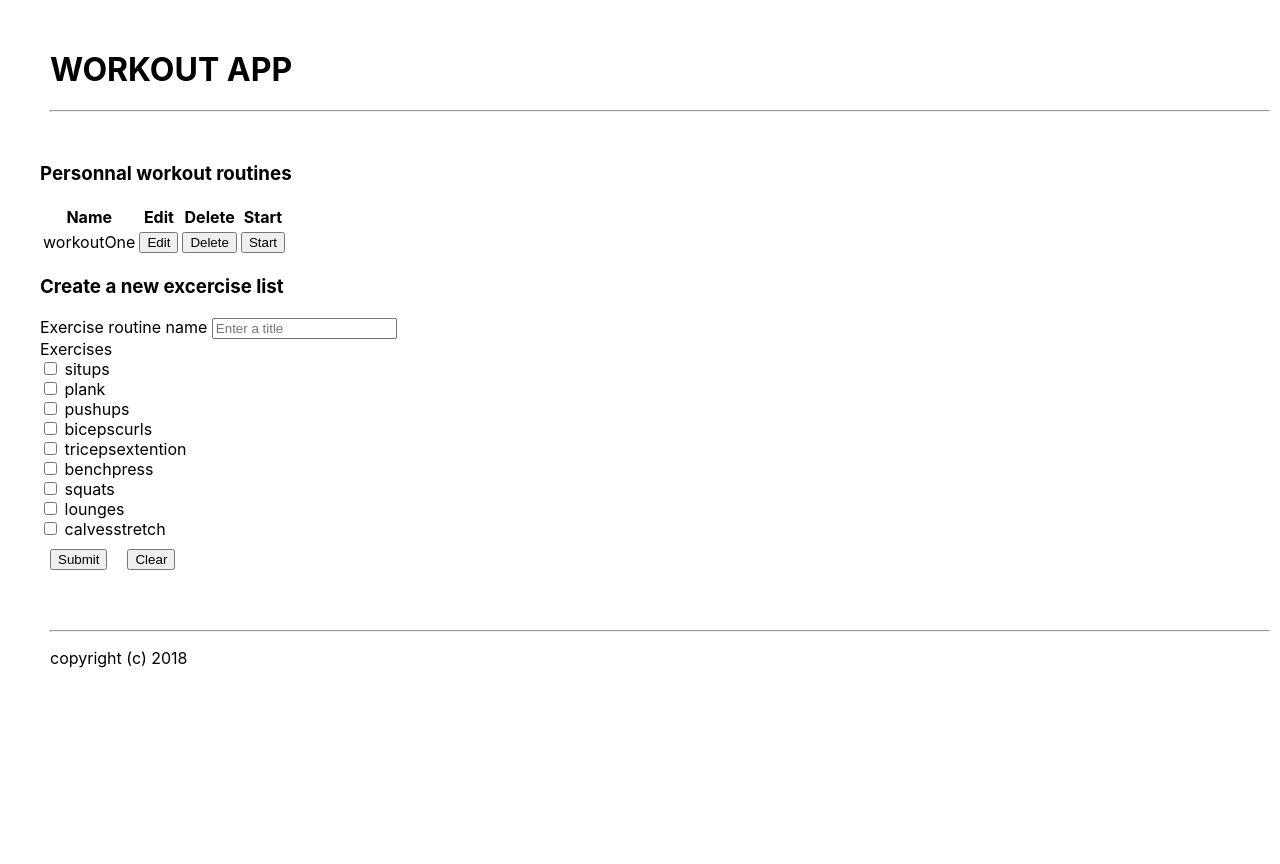
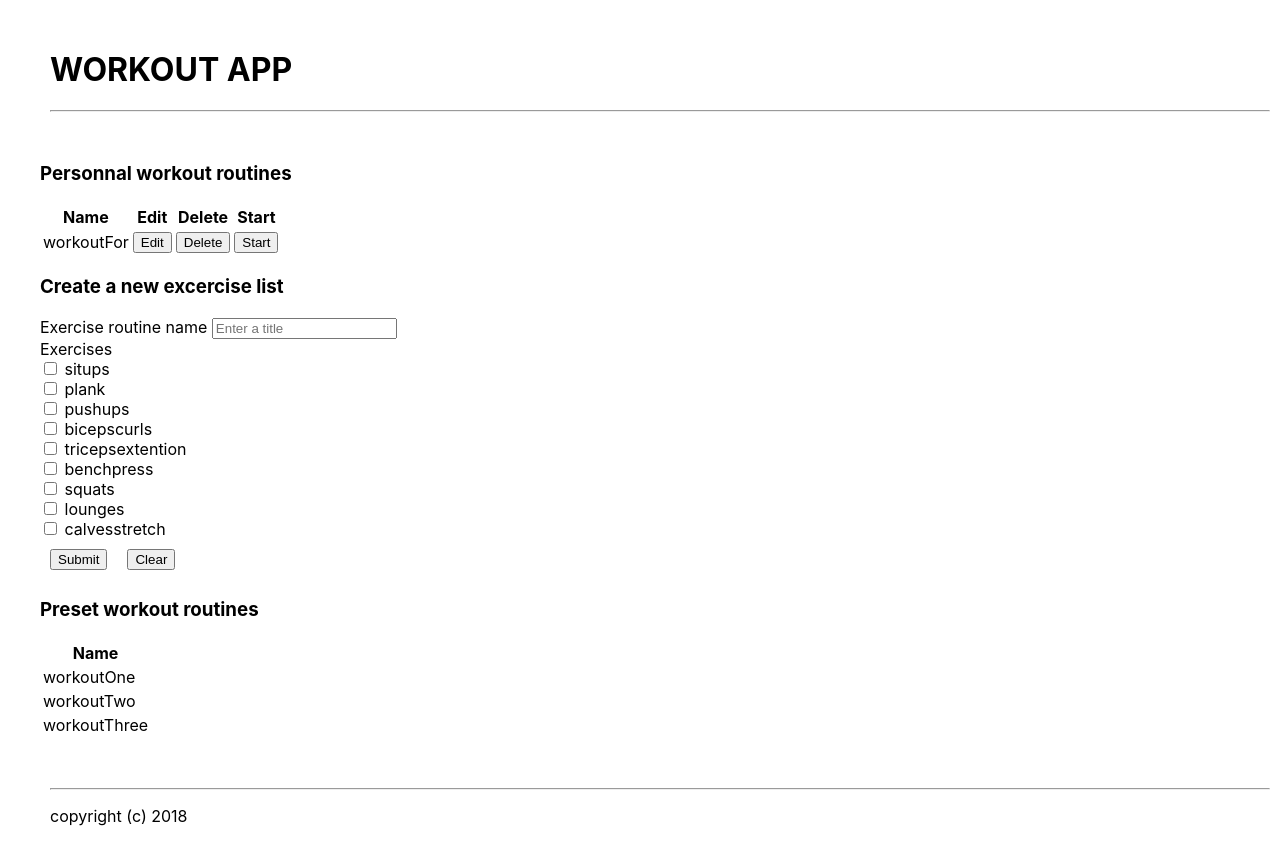
Before and after one commit to usaspiff/react-workout-app-forms, a React (Create React App) app: page / in a window 1280 px wide. Shown: the top 864 px of the page. Before the commit the page ends 800 px from the top, so only its background shows below. Built offline with nearby package versions, Linux system fonts and the light colour scheme.

Commit message:
filtered WO and added presets

```diff
--- a/src/App.js
+++ b/src/App.js
@@ -2,6 +2,7 @@ import React, { Component } from 'react';
 import './App.css';
 import Header from './components/Header';
 import TablePerso from './containers/persoRoutines';
+import TablePreset from './containers/presetRoutines';
 import FormContainer from './containers/FormContainer';
 import Footer from './components/Footer';
 
@@ -9,13 +10,21 @@ class App extends Component {
   state = {
     workouts: [
       {
-        title: 'workoutOne',
-        exercises: [
-          'situps',
-          'planks'
-        ]
+        title: "workoutOne",
+        exercises: ["situps", "planks"]
+      },
+      {
+        title: "workoutTwo",
+        exercises: ["situpss", "plankss"]
+      },
+      {
+        title: "workoutThree",
+        exercises: ["situpsss", "planksss"]
+      },
+      {
+        title: "workoutFor",
+        exercises: ["situpssss", "plankssss"]
       }
-
     ]
   };
 
@@ -35,7 +44,7 @@ class App extends Component {
         return i !== index;
       })
     });
-  }
+  };
 
   // startWorkout = index => {
   //   const { workouts } = this.state;
@@ -43,15 +52,16 @@ class App extends Component {
   // }
 
   handleSubmit = workout => {
-    this.setState(prevState => ({ workouts: [...prevState.workouts, workout] }), () => console.log(this.state));
-
-  }
+    this.setState(
+      prevState => ({ workouts: [...prevState.workouts, workout] }),
+      () => console.log(this.state)
+    );
+  };
 
   render() {
-
     const { workouts } = this.state;
 
-    return(
+    return (
       <div className="col-md-6" style={{ marginLeft: "40px" }}>
         <Header />
         <TablePerso
@@ -61,7 +71,11 @@ class App extends Component {
           startWorkout={this.startWorkout}
         />
         <h3>Create a new excercise list</h3>
-        <FormContainer handleSubmit={this.handleSubmit}  />
+        <FormContainer handleSubmit={this.handleSubmit} />
+        <TablePreset
+          workoutData={workouts}
+          startWorkout={this.startWorkout}
+        />
         <Footer />
       </div>
     );
--- a/src/containers/FormContainer.js
+++ b/src/containers/FormContainer.js
@@ -95,7 +95,6 @@ class FormContainer extends Component {
             />
 
             <Button
-                action = {this.submitForm}
                 type = {'primary'}
                 title = {'Submit'}
                 style = {buttonStyle}
--- a/src/containers/persoRoutines.js
+++ b/src/containers/persoRoutines.js
@@ -14,13 +14,11 @@ const TableHeader = () => {
 }
 
 const TableBody = props => {
-    const rows = props.workoutData.map((row, index) => {
+    const rows = props.workoutData.slice(3).map((row, index) => {
       return <tr key={index}>
           <td>{row.title}</td>
           <td>
-              <button onClick={() => props.editWorkout(index)}>
-                Edit
-              </button>
+            <button onClick={() => props.editWorkout(index)}>Edit</button>
           </td>
           <td>
             <button onClick={() => props.removeWorkout(index)}>
@@ -28,9 +26,7 @@ const TableBody = props => {
             </button>
           </td>
           <td>
-                <button onClick={() => props.startWorkout(index)}>
-                    Start
-              </button>
+            <button onClick={() => props.startWorkout(index)}>Start</button>
           </td>
         </tr>;
     });
--- a/src/containers/presetRoutines.js
+++ b/src/containers/presetRoutines.js
@@ -0,0 +1,39 @@
+import React, { Component } from 'react';
+
+const TableHeader = () => {
+    return (
+        <thead>
+            <tr>
+                <th>Name</th>
+            </tr>
+        </thead>
+    );
+}
+
+const TableBody = props => {
+    const rows = props.workoutData.slice(0, 3).map((row, index) => {
+        return (
+             <tr key={index}>
+            <td>{row.title}</td>
+        </tr>
+        );
+    });
+
+    return <tbody>{rows}</tbody>;
+}
+
+class TablePreset extends Component {
+    render() {
+        const { workoutData, startWorkout } = this.props;
+
+        return <div>
+            <h3>Preset workout routines</h3>
+            <table>
+                <TableHeader />
+                <TableBody workoutData={workoutData} startWorkout={startWorkout} />
+            </table>
+        </div>;
+    }
+}
+
+export default TablePreset;
```
Lines whose indentation alone changed are shown as unchanged.
